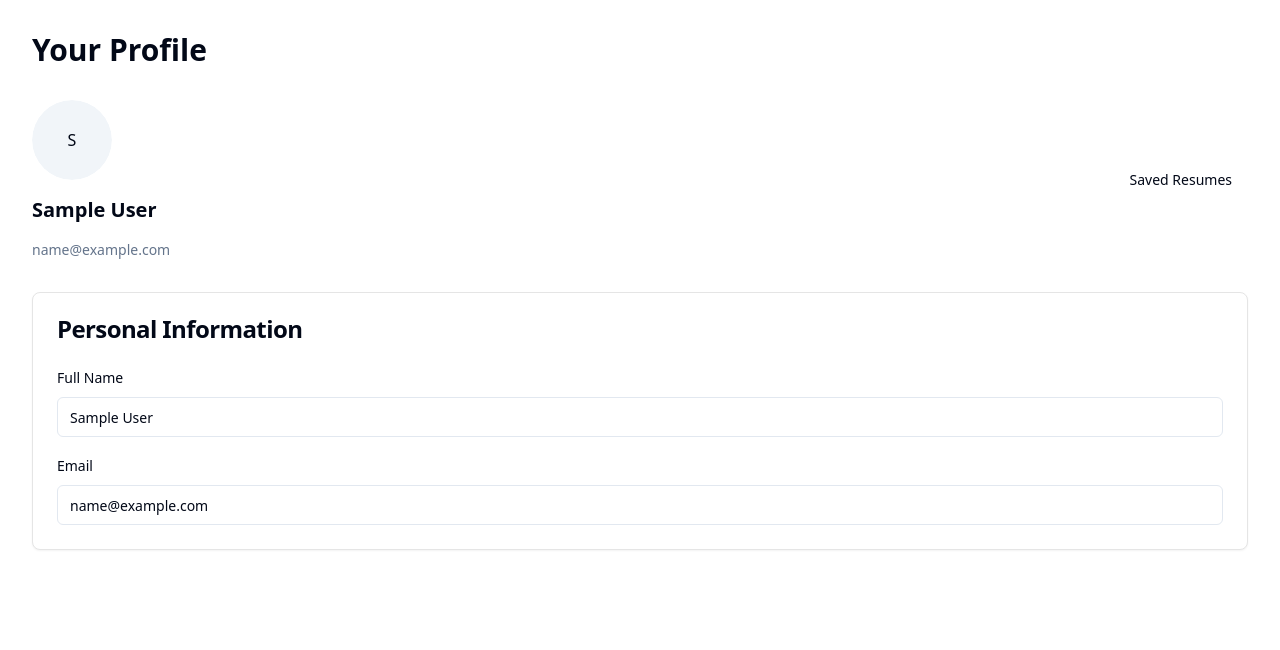
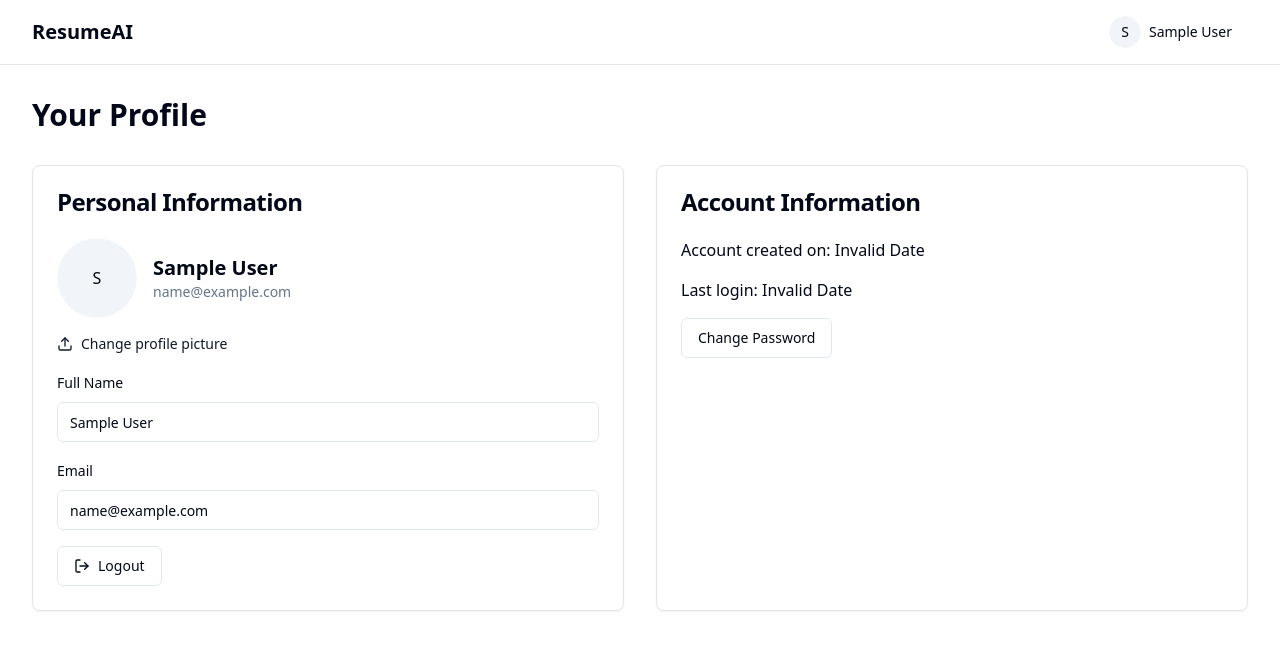
Before and after one commit to Magam-Nagarjuna/resume-builder, a Next.js app: page /profile in a window 1280 px wide. Shown: the top 650 px of the page. Built offline with nearby package versions, Linux system fonts and the light colour scheme; sample sign-in values are in the browser's storage.

Commit message:
Update page.tsx

```diff
--- a/src/app/profile/page.tsx
+++ b/src/app/profile/page.tsx
@@ -1,14 +1,15 @@
-// src/app/profile/page.tsx
-"use client";
-import { useState, useEffect } from 'react'
-import { useRouter } from 'next/navigation'
-import { Button } from '@/components/ui/button'
-import { Card, CardContent, CardHeader, CardTitle } from '@/components/ui/card'
-import { Input } from '@/components/ui/input'
-import { Label } from '@/components/ui/label'
-import { Avatar, AvatarFallback, AvatarImage } from '@/components/ui/avatar'
-import { auth } from '@/lib/auth'
-import { Link } from 'next/link'
+"use client"
+
+import { useState, useEffect } from "react"
+import { useRouter } from "next/navigation"
+import { Button } from "@/components/ui/button"
+import { Card, CardContent, CardHeader, CardTitle } from "@/components/ui/card"
+import { Input } from "@/components/ui/input"
+import { Label } from "@/components/ui/label"
+import { Avatar, AvatarFallback, AvatarImage } from "@/components/ui/avatar"
+import { Loader2, LogOut, Upload } from "lucide-react"
+import { auth } from "@/lib/auth"
+import { LoggedInHeader } from "@/components/logged-in-header"
 
 export default function ProfilePage() {
   const router = useRouter()
@@ -22,8 +23,8 @@ export default function ProfilePage() {
         const userData = await auth.getCurrentUser()
         setUser(userData)
       } catch (error) {
-        console.error('Error fetching user data:', error)
-        router.push('/login')
+        console.error("Error fetching user data:", error)
+        router.push("/login")
       } finally {
         setIsLoading(false)
       }
@@ -32,43 +33,66 @@ export default function ProfilePage() {
     fetchUserData()
   }, [router])
 
+  const handleLogout = async () => {
+    await auth.logout()
+    router.push("/login")
+  }
+
+  const handleImageUpload = async (event: React.ChangeEvent<HTMLInputElement>) => {
+    const file = event.target.files?.[0]
+    if (file) {
+      try {
+        const updatedUser = await auth.updateUserImage(file)
+        setUser(updatedUser)
+      } catch (error) {
+        console.error("Error uploading image:", error)
+      }
+    }
+  }
+
   if (isLoading) {
     return (
       <div className="min-h-screen flex items-center justify-center">
-        <div className="animate-spin h-8 w-8 border-4 border-t-4 border-gray-200 rounded-full" />
+        <Loader2 className="h-8 w-8 animate-spin" />
       </div>
     )
   }
 
   if (!user) {
-    router.push('/login')
+    router.push("/login")
     return null
   }
 
   return (
-    <div className="min-h-screen bg-background">
+    <>
+      <LoggedInHeader user={user} />
       <div className="container mx-auto px-4 py-8">
         <h1 className="text-3xl font-bold mb-8">Your Profile</h1>
-        <div className="flex flex-col md:flex-row justify-between items-start md:items-center mb-8 space-y-4 md:space-y-0">
-          <div className="flex flex-col items-center md:items-start space-y-4">
-            <Avatar className="h-20 w-20">
-              <AvatarImage src={user.image} alt={user.name} />
-              <AvatarFallback>{user.name.charAt(0)}</AvatarFallback>
-            </Avatar>
-            <h2 className="text-xl font-semibold">{user.name}</h2>
-            <p className="text-sm text-muted-foreground">{user.email}</p>
-          </div>
-          <div className="flex flex-col items-center md:items-end space-y-4">
-            <Button variant="ghost" onClick={() => router.push('/saved-resumes')}>
-              Saved Resumes
-            </Button>
-          </div>
-        </div>
+        <div className="grid md:grid-cols-2 gap-8">
           <Card>
             <CardHeader>
               <CardTitle>Personal Information</CardTitle>
             </CardHeader>
             <CardContent className="space-y-4">
+              <div className="flex items-center space-x-4">
+                <Avatar className="h-20 w-20">
+                  <AvatarImage src={user.image} alt={user.name} />
+                  <AvatarFallback>{user.name.charAt(0)}</AvatarFallback>
+                </Avatar>
+                <div>
+                  <h2 className="text-xl font-semibold">{user.name || "N/A"}</h2>
+                  <p className="text-sm text-muted-foreground">{user.email}</p>
+                </div>
+              </div>
+              <div>
+                <Label htmlFor="image-upload" className="cursor-pointer">
+                  <div className="flex items-center space-x-2 text-sm text-primary hover:underline">
+                    <Upload size={16} />
+                    <span>Change profile picture</span>
+                  </div>
+                </Label>
+                <Input id="image-upload" type="file" accept="image/*" className="hidden" onChange={handleImageUpload} />
+              </div>
               <div className="space-y-2">
                 <Label htmlFor="name">Full Name</Label>
                 <Input id="name" value={user.name} readOnly />
@@ -77,9 +101,26 @@ export default function ProfilePage() {
                 <Label htmlFor="email">Email</Label>
                 <Input id="email" value={user.email} readOnly />
               </div>
+              <Button onClick={handleLogout} variant="outline">
+                <LogOut className="mr-2 h-4 w-4" />
+                Logout
+              </Button>
+            </CardContent>
+          </Card>
+          <Card>
+            <CardHeader>
+              <CardTitle>Account Information</CardTitle>
+            </CardHeader>
+            <CardContent>
+              <p className="mb-4">Account created on: {new Date(user.createdAt).toLocaleDateString()}</p>
+              <p className="mb-4">Last login: {new Date(user.lastLogin).toLocaleDateString()}</p>
+              <Button onClick={() => router.push("/change-password")} variant="outline">
+                Change Password
+              </Button>
             </CardContent>
           </Card>
         </div>
       </div>
+    </>
   )
 }
```
Lines whose indentation alone changed are shown as unchanged.
